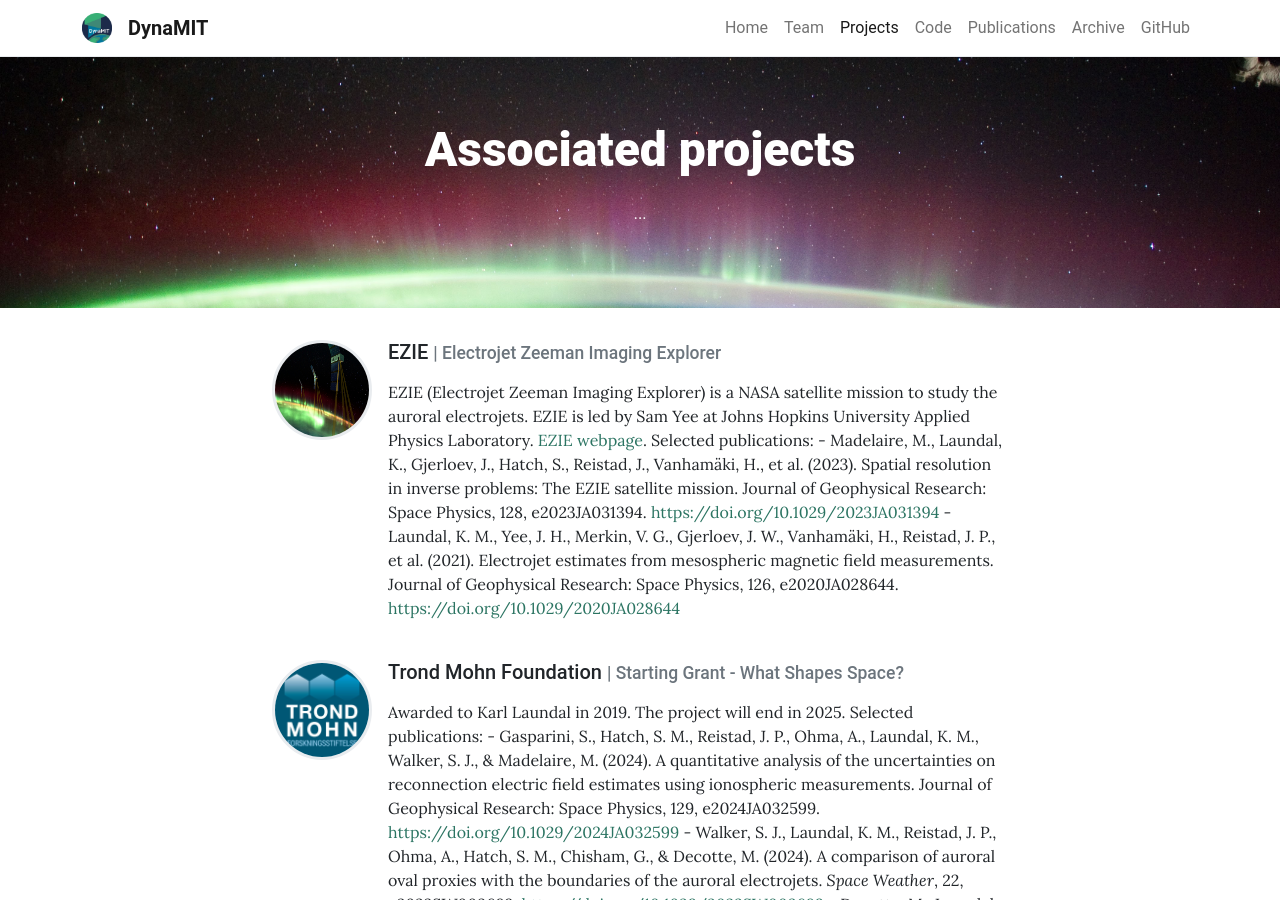
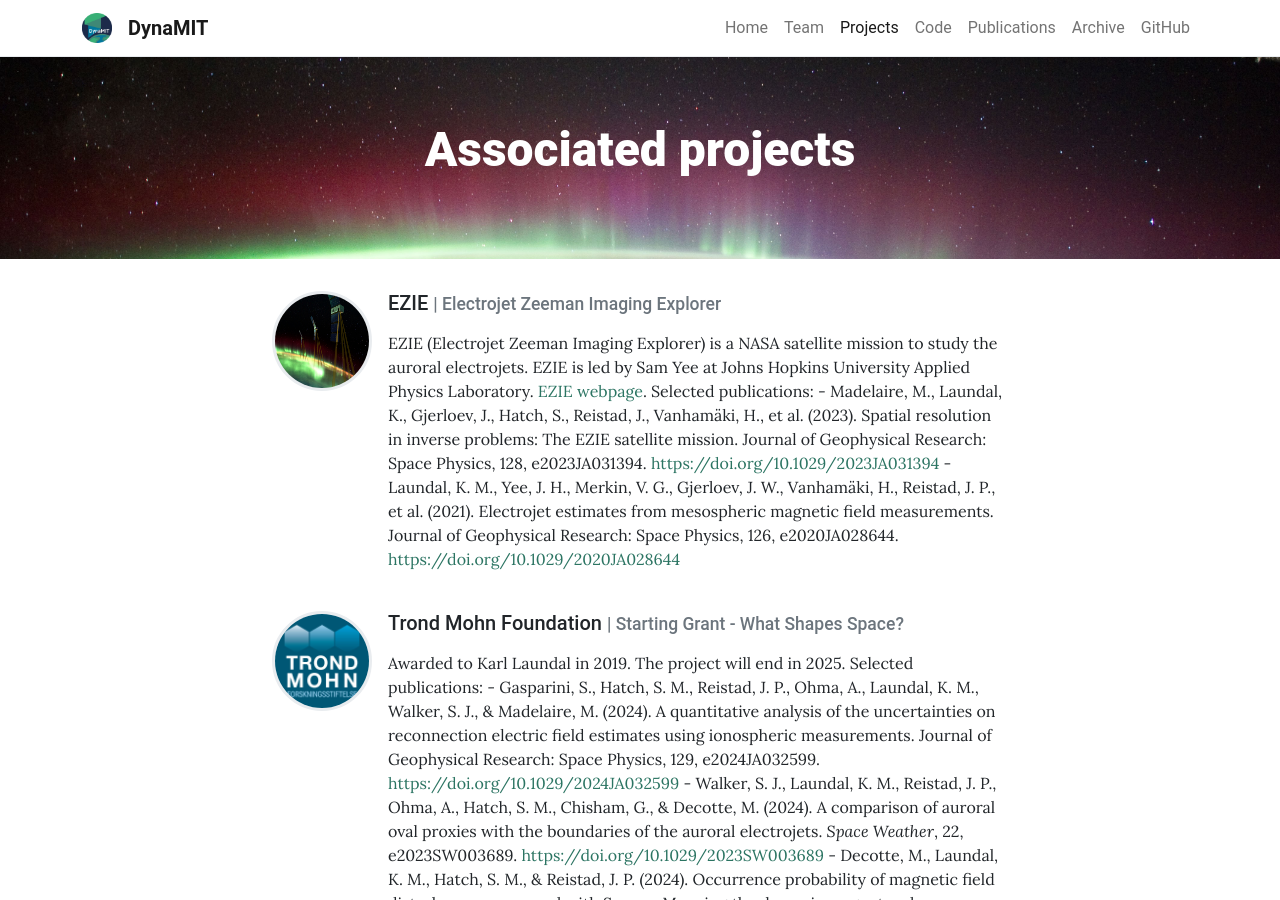
Before and after one commit to DynaMIT-uib/DynaMIT-uib.github.io, a Jekyll site: the page built from pages/projects.md, in a window 1280 px wide and 900 px high. Built offline with Jekyll 4.4.1, drawn with Linux system fonts in a browser that asks for light colours.

Commit message:
removed dots

```diff
--- a/pages/projects.md
+++ b/pages/projects.md
@@ -1,7 +1,7 @@
 ---
 layout: Projects
 title: Associated projects
-description: ...
+description:
 background: /assets/theme/images/NorthernLightISS3.jpg
 permalink: /Projects/
 ---
```
